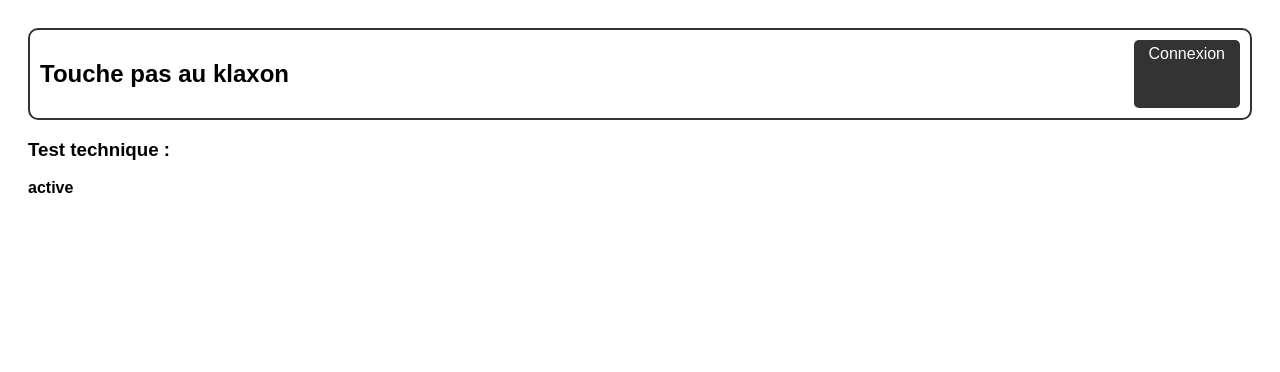
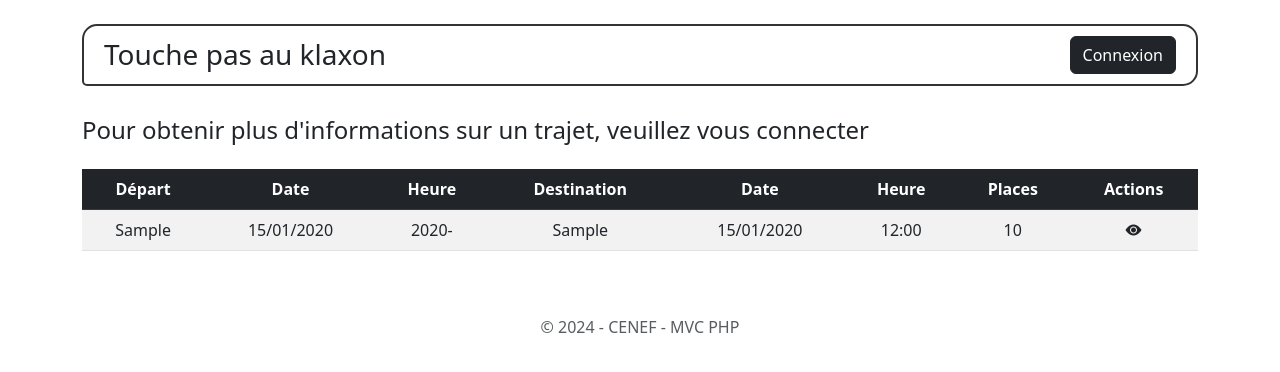
Before and after one commit to JTKaeanon/Covoiture-mvc, a PHP site: the page made by views/home.php in a window 1280 px wide. Shown: the top 372 px of the page. Run offline with PHP 8.4, Linux system fonts and the light colour scheme; the template is opened without the code that fills it: most values are stand-ins (such as "Sample title", 1, 10 or a date in 2020); data that the repository does not hold is empty.

Commit message:
trajet détail droits

```diff
--- a/views/home.php
+++ b/views/home.php
@@ -2,23 +2,77 @@
 <html lang="fr">
 <head>
     <meta charset="UTF-8">
+    <meta name="viewport" content="width=device-width, initial-scale=1.0">
     <title>Touche pas au klaxon</title>
+    <link href="https://cdn.jsdelivr.net/npm/bootstrap@5.3.0/dist/css/bootstrap.min.css" rel="stylesheet">
+    <link rel="stylesheet" href="https://cdn.jsdelivr.net/npm/bootstrap-icons@1.10.0/font/bootstrap-icons.css">
     <style>
-        body { font-family: sans-serif; padding: 20px; }
-        .header { border: 2px solid #333; padding: 10px; border-radius: 10px; display: flex; justify-content: space-between; }
-        .btn { background-color: #333; color: white; padding: 5px 15px; text-decoration: none; border-radius: 5px; }
+        .header-custom {
+            border: 2px solid #333;
+            border-radius: 15px 15px 15px 5px; /* Petit effet style dessin comme sur la maquette */
+            padding: 10px 20px;
+            display: flex;
+            justify-content: space-between;
+            align-items: center;
+            margin-bottom: 30px;
+        }
+        .table-header {
+            background-color: #343a40;
+            color: white;
+        }
     </style>
 </head>
-<body>
+<body class="container py-4">
 
-    <div class="header">
-        <h2>Touche pas au klaxon</h2>
-        <a href="#" class="btn">Connexion</a>
+    <div class="header-custom">
+        <h3 class="m-0">Touche pas au klaxon</h3>
+        <a href="/login" class="btn btn-dark">Connexion</a>
     </div>
 
-    <h3>Test technique :</h3>
-    <p><?= $message ?></p>
-    <p><strong><?= $status_bdd ?></strong></p>
+    <h4 class="mb-4">Pour obtenir plus d'informations sur un trajet, veuillez vous connecter</h4>
+
+    <div class="table-responsive">
+        <table class="table table-striped table-hover text-center align-middle">
+            <thead class="table-dark">
+                <tr>
+                    <th>Départ</th>
+                    <th>Date</th>
+                    <th>Heure</th>
+                    <th>Destination</th>
+                    <th>Date</th>
+                    <th>Heure</th>
+                    <th>Places</th>
+                    <th>Actions</th> </tr>
+            </thead>
+            <tbody>
+                <?php foreach($trips as $trip): ?>
+                <tr>
+                    <td><?= htmlspecialchars($trip['departure_city']) ?></td>
+
+                    <td><?= date('d/m/Y', strtotime($trip['date_trip'])) ?></td>
+
+                    <td><?= substr($trip['time_trip'], 0, 5) ?></td>
+
+                    <td><?= htmlspecialchars($trip['arrival_city']) ?></td>
+
+                    <td><?= date('d/m/Y', strtotime($trip['date_trip'])) ?></td>
+
+                    <td><?= date('H:i', strtotime($trip['time_trip']) + 7200) ?></td>
+
+                    <td><?= htmlspecialchars($trip['available_seats']) ?></td>
+
+                    <td>
+                        <i class="bi bi-eye-fill"></i>
+                    </td>
+                </tr>
+                <?php endforeach; ?>
+            </tbody>
+        </table>
+    </div>
+
+    <footer class="text-center mt-5 text-muted">
+        © 2024 - CENEF - MVC PHP
+    </footer>
 
 </body>
 </html>
```
Also changed, not shown: src/Controllers/MainController.php (+7 -16 lines), src/Models/Trip.php (added, +28 -0 lines).
